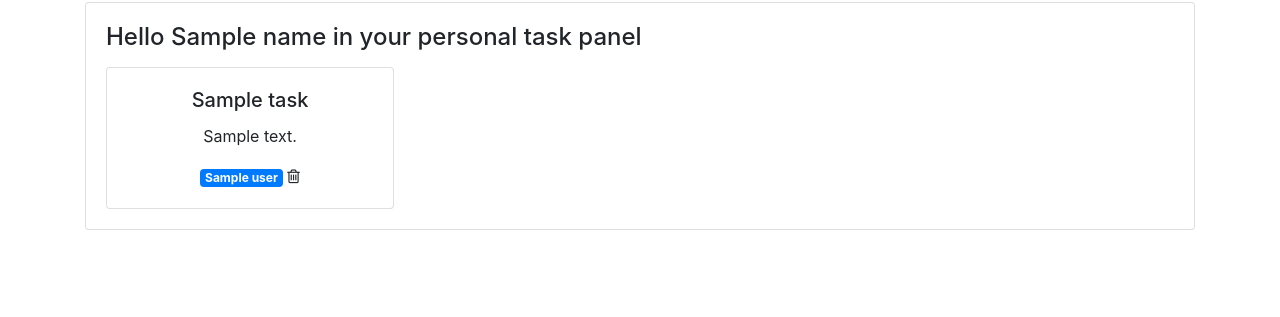
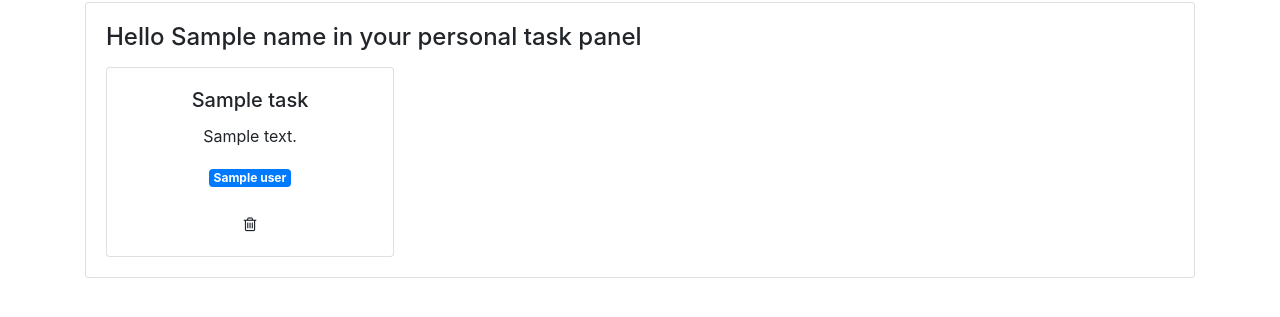
Before and after one commit to esensconsulting/Mongoose-exemple, a Node project: template public/views/task.ejs in a window 1280 px wide. Shown: the part 185-502 px from the top of the page. Run offline with Node 20 templates, Linux system fonts and the light colour scheme; the template is opened without the code that fills it: most values are stand-ins (such as "Sample title", 1, 10 or a date in 2020); some libraries are stand-ins or nearby versions.

Commit message:
Update task.ejs

```diff
--- a/public/views/task.ejs
+++ b/public/views/task.ejs
@@ -44,8 +44,11 @@
 										<h5 class="card-title"><%= t.name %></h5>
 										<p class="card-text"><%= t.desc %></p>
 										<% t.users.forEach(function(u){ %>
-										<span class="badge badge-primary"><%= u.name %></span>
+										<div>
+											<span class="badge badge-primary"><%= u.name %></span>
+										</div>
 										<% }); %>
+										<br>
 										<a class="delete" _id="<%= t._id %>"><i class="fa fa-trash-o"></i></a>
 									</div>
 								</div>
```
